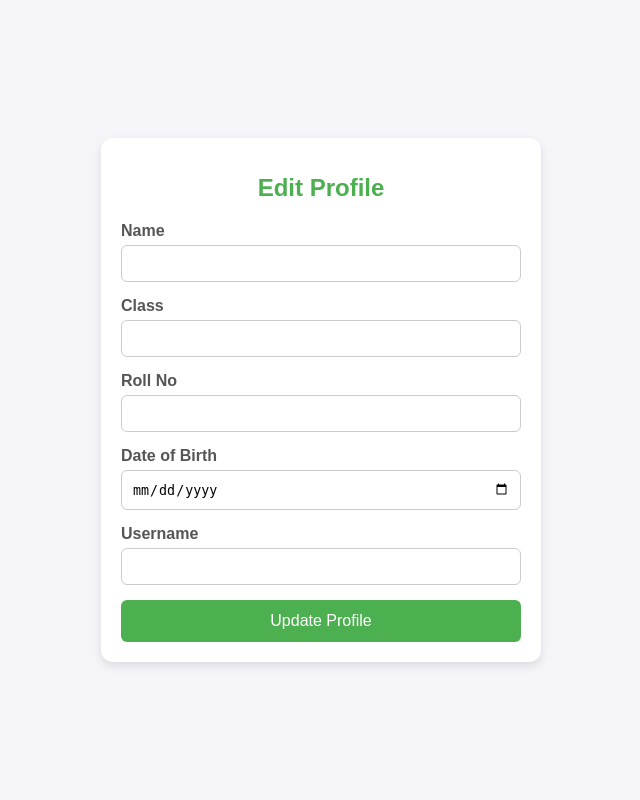
After one commit to sahalshaad/online_exam, a Django app: template online_examination/exam_app/templates/student_edit.html in a window 1280 px wide. The commit adds this page. Shown: the whole page, without its empty margins (319-959 px from the left). Run offline with Django 5.2, Linux system fonts and the light colour scheme; the template is opened without the code that fills it, so the values that code supplies are empty.

```diff
--- a/online_examination/exam_app/models.py
+++ b/online_examination/exam_app/models.py
@@ -22,6 +22,7 @@ class StudentSignup(models.Model):
     dob = models.CharField(max_length=100)
     username = models.CharField(max_length=100)
     password = models.CharField(max_length=100)
+    image = models.FileField(upload_to='media/', null=True, blank=True)
     login = models.ForeignKey(Login, on_delete=models.CASCADE)
 
 class TeacherSignup(models.Model):
@@ -30,4 +31,5 @@ class TeacherSignup(models.Model):
     phonenumber = models.CharField(max_length=100)
     username = models.CharField(max_length=100)
     password = models.CharField(max_length=100)
+    image = models.FileField(upload_to='media/', null=True, blank=True)
     login = models.ForeignKey(Login, on_delete=models.CASCADE)
--- a/online_examination/exam_app/templates/signup_student.html
+++ b/online_examination/exam_app/templates/signup_student.html
@@ -154,6 +154,9 @@
       <label for="dob">Date of Birth</label>
       <input type="date" name="dob" id="dob" required>
 
+      <label for="img">Upload Profile</label>
+      <input name="photo" type="file" id="photo" accept="image/*" required>
+
       <div class="form-divider"></div>
       <div class="form-section-title">Account Information</div>
 
--- /dev/null
+++ b/online_examination/exam_app/templates/student_edit.html
@@ -0,0 +1,99 @@
+<!DOCTYPE html>
+<html lang="en">
+<head>
+    <meta charset="UTF-8">
+    <meta name="viewport" content="width=device-width, initial-scale=1.0">
+    <title>Edit Profile</title>
+    <style>
+        body {
+            font-family: Arial, sans-serif;
+            background-color: #f4f4f9;
+            color: #333;
+            display: flex;
+            justify-content: center;
+            align-items: center;
+            height: 100vh;
+            margin: 0;
+        }
+        .container {
+            background-color: #ffffff;
+            padding: 20px;
+            border-radius: 12px;
+            box-shadow: 0 4px 8px rgba(0,0,0,0.1);
+            width: 100%;
+            max-width: 400px;
+        }
+        h1 {
+            text-align: center;
+            color: #4CAF50;
+            font-size: 24px;
+            margin-bottom: 20px;
+        }
+        label {
+            display: block;
+            margin-bottom: 5px;
+            font-weight: bold;
+            color: #555;
+        }
+        input[type="text"],
+        input[type="number"],
+        input[type="date"],
+        input[type="password"] {
+            width: 100%;
+            padding: 10px;
+            margin-bottom: 15px;
+            border: 1px solid #ccc;
+            border-radius: 6px;
+            box-sizing: border-box;
+            transition: border-color 0.3s;
+        }
+        input[type="text"]:focus,
+        input[type="number"]:focus,
+        input[type="date"]:focus,
+        input[type="password"]:focus {
+            border-color: #4CAF50;
+            outline: none;
+        }
+        button {
+            background-color: #4CAF50;
+            color: white;
+            padding: 12px;
+            border: none;
+            border-radius: 6px;
+            cursor: pointer;
+            width: 100%;
+            font-size: 16px;
+            transition: background-color 0.3s;
+        }
+        button:hover {
+            background-color: #45a049;
+        }
+    </style>
+</head>
+<body>
+
+<div class="container">
+    <h1>Edit Profile</h1>
+    <form action="/student_edit_post/" method="POST">
+        {% csrf_token %}
+        <label for="name">Name</label>
+        <input type="text" name="name" value="{{ student.name }}" required>
+
+        <label for="clas">Class</label>
+        <input type="text" name="clas" value="{{ student.clas }}" required>
+
+        <label for="rollno">Roll No</label>
+        <input type="number" name="rollno" value="{{ student.rollno }}" required>
+
+        <label for="dob">Date of Birth</label>
+        <input type="date" name="dob" value="{{ student.dob }}" required>
+
+        <label for="username">Username</label>
+        <input type="text" name="username" value="{{ student.username }}" required>
+
+        <button type="submit">Update Profile</button>
+    </form>
+</div>
+
+</body>
+</html>
--- a/online_examination/exam_app/templates/student_profile.html
+++ b/online_examination/exam_app/templates/student_profile.html
@@ -1,3 +1,4 @@
+{% load static %}
 <!DOCTYPE html>
 <html lang="en">
 <head>
@@ -257,7 +258,7 @@
       <div class="profile-card">
         <div class="profile-header">
           <div class="profile-avatar">
-            {{ user.avatar|default:"👨‍🎓" }}
+            <img src="{{ profile.image.url}}" alt="">
           </div>
           <div class="profile-name">{{ profile.name }}</div>
           <div class="profile-role">{{ user.role|default:"Student" }}</div>
@@ -279,7 +280,7 @@
             <div class="profile-label">Email</div>
             <div class="profile-value">{{ user.email }}</div>
           </div> -->
-          <a href="{% url 'student_profile' %}" class="edit-profile-btn">Edit Profile</a>
+          <a href="{% url 'student_edit' %}" class="edit-profile-btn">Edit Profile</a>
         </div>
       </div>
 
--- a/online_examination/exam_app/templates/students_list.html
+++ b/online_examination/exam_app/templates/students_list.html
@@ -18,7 +18,7 @@
                     <th>Class</th>
                     <th>Roll No</th>
                     <th>Date of Birth</th>
-                    <th>Action</th>
+                    {% comment %} <th>Action</th> {% endcomment %}
                 </tr>
             </thead>
             <tbody>
@@ -28,7 +28,7 @@
                     <td>{{ student.clas }}</td>
                     <td>{{ student.rollno }}</td>
                     <td>{{ student.dob }}</td>
-                    <td class="text-center">
+                    {% comment %} <td class="text-center">
                         <div class="btn-group" role="group">
                             <a href="{% url 'edit_student' student.id %}" class="btn btn-sm btn-warning me-2" title="Edit">
                                 <i class="fas fa-edit"></i> Edit
@@ -37,7 +37,7 @@
                                 <i class="fas fa-trash"></i> Delete
                             </a>
                         </div>
-                    </td>
+                    </td> {% endcomment %}
                 </tr>
                 {% endfor %}
             </tbody>
--- a/online_examination/exam_app/urls.py
+++ b/online_examination/exam_app/urls.py
@@ -15,4 +15,6 @@ urlpatterns = [
     path('student_profile/', views.student_profile, name='student_profile'),
     path('teacher_dashboard/', views.teacher_dashboard, name='teacher_dashboard'),
     path('students_list/', views.students_list, name='students_list'),
+    path('student_edit/', views.student_edit, name='student_edit'),
+    path('student_edit_post/', views.student_edit_post, name='student_edit_post'),
 ]
--- a/online_examination/online_examination/settings.py
+++ b/online_examination/online_examination/settings.py
@@ -132,6 +132,12 @@ STATICFILES_DIRS = [
 # Path to collect static files for production (if needed)
 STATIC_ROOT = os.path.join(BASE_DIR, 'staticfiles')
 
+
+
+#media
+MEDIA_URL = '/media/'
+MEDIA_ROOT = os.path.join(BASE_DIR,'media')
+
 # Default primary key field type
 # https://docs.djangoproject.com/en/5.1/ref/settings/#default-auto-field
 
--- a/online_examination/online_examination/urls.py
+++ b/online_examination/online_examination/urls.py
@@ -16,8 +16,12 @@ Including another URLconf
 """
 from django.contrib import admin
 from django.urls import include, path
+from django.conf import settings
+from django.conf.urls.static import static
 
 urlpatterns = [
     path('admin/', admin.site.urls),
     path('',include('exam_app.urls')),
 ]
+if settings.DEBUG:
+    urlpatterns += static(settings.MEDIA_URL, document_root=settings.MEDIA_ROOT)
```
Also changed, not shown: online_examination/exam_app/views.py (+17 -0 lines), online_examination/exam_app/migrations/0007_studentsignup_image_teachersignup_image.py (added), online_examination/exam_app/migrations/0008_alter_studentsignup_image_alter_teachersignup_image.py (added).
